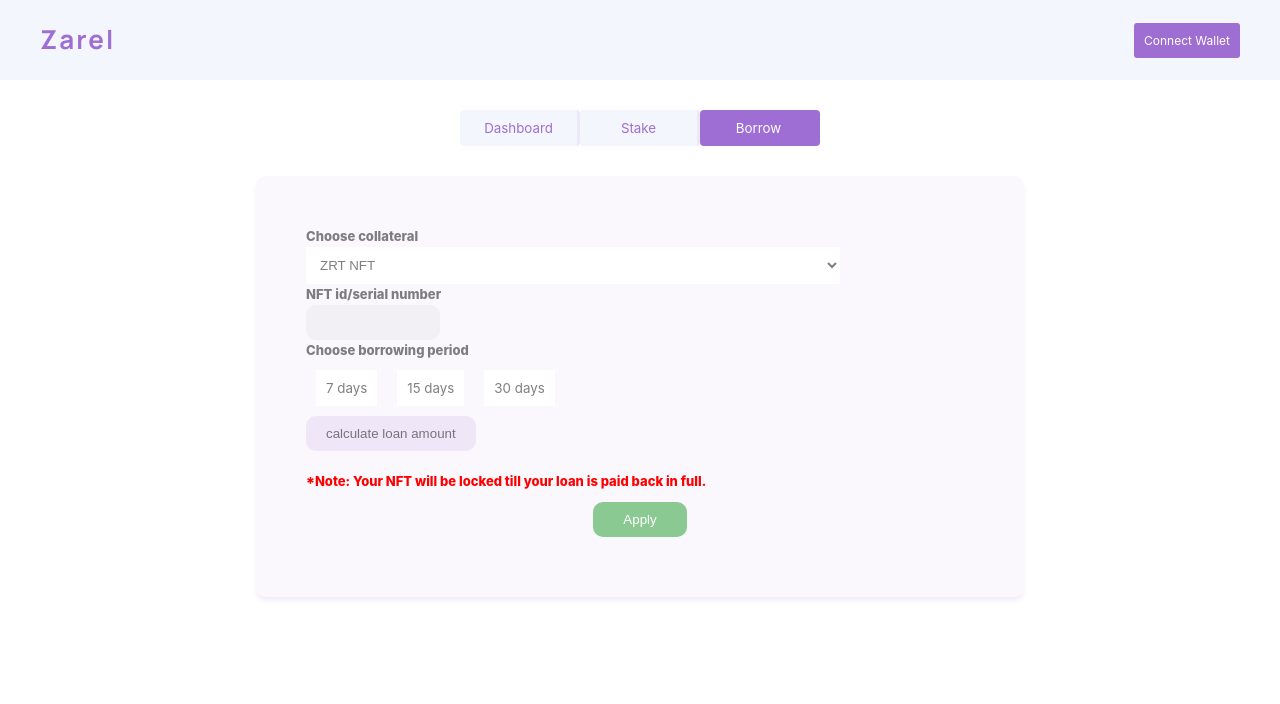
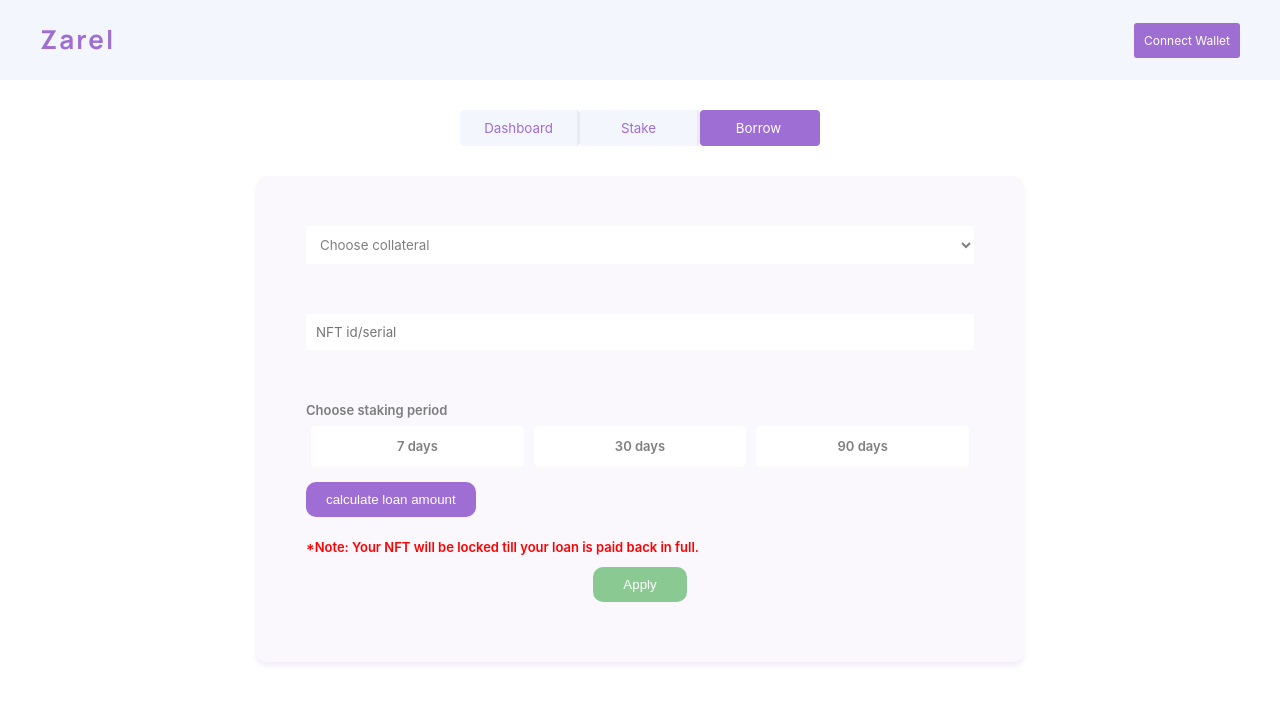
Before and after one commit to greatsamist/Zarel-Hedera.Hashgraph, a Next.js app in the folder frontend/: page /Borrow in a window 1280 px wide. Shown: the top 704 px of the page. Built offline with nearby package versions, Linux system fonts and the light colour scheme.

Commit message:
frontend stake integrations

```diff
--- a/frontend/pages/Borrow.js
+++ b/frontend/pages/Borrow.js
@@ -10,38 +10,76 @@ function Borrow() {
       <div className={styles.root}>
         <Nav />
         <div className={styles.container}>
-          <div>
-            <label className={styles.label}>Choose collateral</label>
-          </div>
+          <form>
             <select className={styles.list}>
+              <option value="" className={styles.li}>
+                Choose collateral
+              </option>
               <option className={styles.li}>ZRT NFT</option>
               <option className={styles.li}>ASAPT NFT</option>
             </select>
-          <div className={styles.contain}>
-            <label className={styles.label}>NFT id/serial number</label>
-            <input className={styles.amount} type="number" placeholder="" />
+            <div className={styles.amount}>
+              <input
+                className={styles.placeholder}
+                type="number"
+                min="0"
+                max="10000"
+                placeholder="NFT id/serial number"
+              />
             </div>
-          <div>
-            <div>
-              <label className={styles.label}>Choose borrowing period</label>
+
+            <p className={styles.label}>Choose staking period</p>
+            <div className={styles.period}>
+              <div className={styles["period__row"]}>
+                <input
+                  className={styles["period__input"]}
+                  type="radio"
+                  id="period_01"
+                  name="period"
+                  value="7"
+                />
+                <label className={styles["period__label"]} for="period_01">
+                  <p>7 days</p>
+                </label>
               </div>
-            <button className={styles.days}>7 days</button>
-            <button className={styles.days}>15 days</button>
-            <button className={styles.days}>30 days</button>
+              <div className={styles["period__row"]}>
+                <input
+                  className={styles["period__input"]}
+                  type="radio"
+                  id="period_02"
+                  name="period"
+                  value="30"
+                />
+                <label className={styles["period__label"]} for="period_02">
+                  <p>30 days</p>
+                </label>
+              </div>
+              <div className={styles["period__row"]}>
+                <input
+                  className={`${styles["period__input"]} ${styles["period__period_03"]}`}
+                  type="radio"
+                  id="period_03"
+                  name="period"
+                  value="90"
+                />
+                <label className={styles["period__label"]} for="period_03">
+                  <p>90 days</p>
+                </label>
+              </div>
+            </div>
             <div>
               <button className={styles.calculate}>
                 calculate loan amount
               </button>
+            </div>
             <p className={styles.warning}>
               *Note: Your NFT will be locked till your loan is paid back in
               full.
             </p>
-            </div>
-          </div>
-
             <div className={styles.applyBTN}>
               <button className={styles.apply}>Apply</button>
             </div>
+          </form>
         </div>
       </div>
     </div>
--- a/frontend/pages/Stake.js
+++ b/frontend/pages/Stake.js
@@ -12,7 +12,7 @@ function Stake() {
         <div className={styles.container}>
           <form>
             <select className={styles.list}>
-              <option disabled className={styles.li}>
+              <option value="" className={styles.li}>
                 Select Token to stake
               </option>
               <option className={styles.li}>Token</option>
--- a/frontend/styles/borrow.module.scss
+++ b/frontend/styles/borrow.module.scss
@@ -3,7 +3,6 @@
   width: 60%;
   font-size: small;
   font-weight: 600;
-  font-weight: 800;
 }
 .container {
   background: #9f6ed30d;
@@ -12,34 +11,34 @@
   color: #00000080;
   padding: 5rem;
 }
-.contain {
-  display: flex;
-  flex-direction: column;
-}
-.list {
-  width: 80%;
+
+.list,
+.amount {
+  width: 100%;
   padding: 1rem;
+  font-family: inherit;
   outline: none;
   border: none;
   background-color: #ffffff;
   color: #00000080;
-  cursor: pointer;
 }
 .amount {
-  width: 20%;
-  padding: 1rem;
-  background: #97979716;
-  border-radius: 10px;
+  margin: 5rem 0;
+  display: flex;
+  place-content: space-between;
+}
+.placeholder {
+  font-family: inherit;
   border: none;
-  color: #00000080;
+  background: none;
   outline: none;
 }
 .calculate {
   outline: none;
   border: none;
-  background: #9f6ed31f;
+  background: rgb(159, 110, 212);
   border-radius: 10px;
-  color: #00000080;
+  color: #fff;
   padding: 1rem 2rem;
   cursor: pointer;
 }
@@ -60,23 +59,50 @@
   place-content: center;
 }
 
-.label {
-  font-family: inherit;
-}
+.period {
+  display: flex;
+  flex-flow: row wrap;
 
-.days {
-  width: fit-content;
-  border: none;
-  color: inherit;
-  font-family: inherit;
-  margin: 1rem;
-  padding: 1rem;
-  outline: none;
-  background: #fff;
-  cursor: pointer;
+  &__row {
+    flex: 1;
+    padding: 0.5rem;
+  }
+
+  &__input {
+    display: none;
+  }
+
+  &__label {
+    display: block;
+    font-family: inherit;
+    background: white;
+    border-radius: 5px;
+    padding: 1rem;
+    margin-bottom: 1rem;
+    text-align: center;
+    position: relative;
+  }
+
+  &__input:checked + &__label {
+    background: rgb(159, 110, 212);
+    color: hsla(215, 0%, 100%, 1);
+    box-shadow: 0px 0px 10px rgb(159, 110, 212);
+  }
+
+  &__input,
+  &__period_03:checked + &__label {
+    background: red;
+    border-color: red;
+  }
 }
 
 .warning {
   color: #ff0000;
   margin-top: 2rem;
 }
+
+@media only screen and (max-width: 800px) {
+  .root {
+    width: 80%;
+  }
+}
--- a/frontend/styles/stake.module.scss
+++ b/frontend/styles/stake.module.scss
@@ -35,17 +35,6 @@
 }
 .max {
   color: inherit;
-  cursor: pointer;
-}
-.days {
-  width: fit-content;
-  border: none;
-  color: inherit;
-  font-family: inherit;
-  margin: 1rem;
-  padding: 1rem;
-  outline: none;
-  background: #fff;
   cursor: pointer;
 }
 .stake {
```
Lines whose indentation alone changed are shown as unchanged.
